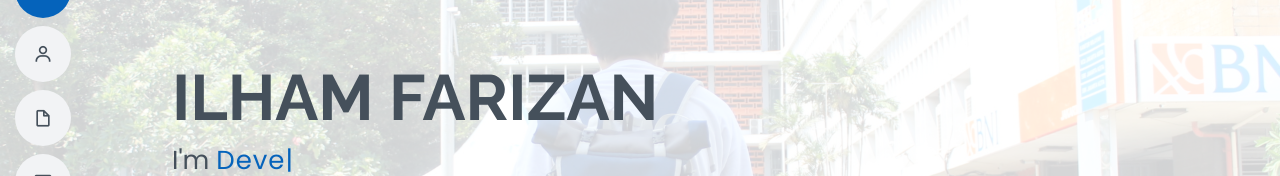
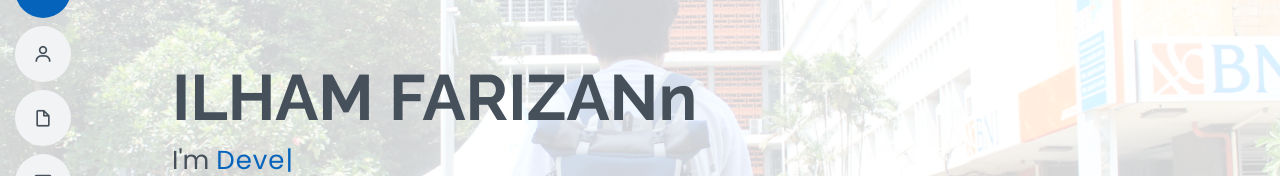
Before and after one commit to farizan-il/ilhamfarizan.github.io, a plain HTML site: page index.html in a window 1280 px wide. Shown: the part 246-422 px from the top of the page. Drawn offline with nearby package versions, Linux system fonts and the light colour scheme.

Commit message:
Update index.html

```diff
--- a/index.html
+++ b/index.html
@@ -46,7 +46,7 @@
   <!-- ======= Hero Section ======= -->
   <section id="hero" class="d-flex flex-column justify-content-center" style="width: 100%; height: 100vh; background: url('assets/img/hero-bg.JPG'); background-size: cover; position: relative;">
     <div class="container" data-aos="zoom-in" data-aos-delay="100">
-      <h1>ILHAM FARIZAN</h1>
+      <h1>ILHAM FARIZANn</h1>
       <p>I'm <span class="typed" data-typed-items="Designer, Developer, Freelancer, Blogger"></span></p>
       <div class="social-links">
         <a href="#" class="twitter"><i class="bx bxl-twitter"></i></a>
```
